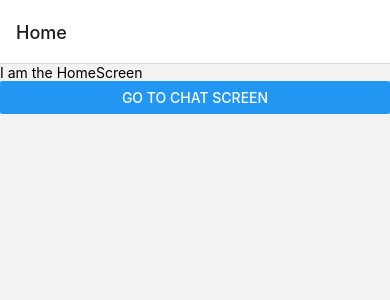
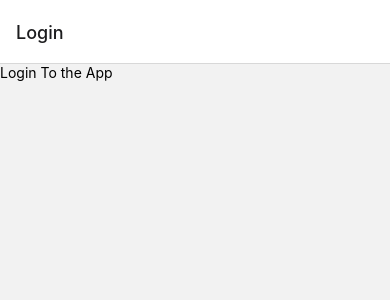
Before and after one commit to HossamTuwano/tinder-clone, a React Native app: screen /Login in a window 390 px wide. Shown: the top 300 px of the page. Built offline with nearby package versions, Linux system fonts and the light colour scheme.

Commit message:
added dummy authentication

```diff
--- a/StackNavigator.js
+++ b/StackNavigator.js
@@ -3,15 +3,23 @@
 import { createNativeStackNavigator } from "@react-navigation/native-stack";
 import HomeScreen from "./screens/HomeScreen";
 import ChatScreen from "./screens/ChatScreen";
+import LoginScreen from "./screens/LoginScreen";
 
 const Stack = createNativeStackNavigator();
 
 const StackNavigator = () => {
+  const user = false;
   return (
-      <Stack.Navigator>
-        <Stack.Screen name="Home" component={HomeScreen} />
-        <Stack.Screen name="Chat" component={ChatScreen} />
-      </Stack.Navigator>
+    <Stack.Navigator>
+      {user ? (
+        <>
+          <Stack.Screen name="Home" component={HomeScreen} />
+          <Stack.Screen name="Chat" component={ChatScreen} />
+        </>
+      ) : (
+        <Stack.Screen name="Login" component={LoginScreen} />
+      )}
+    </Stack.Navigator>
   );
 };
 
--- /dev/null
+++ b/screens/LoginScreen.js
@@ -0,0 +1,12 @@
+import { View, Text } from 'react-native'
+import React from 'react'
+
+const LoginScreen = () => {
+  return (
+    <View>
+      <Text>Login To the App</Text>
+    </View>
+  )
+}
+
+export default LoginScreen
```
